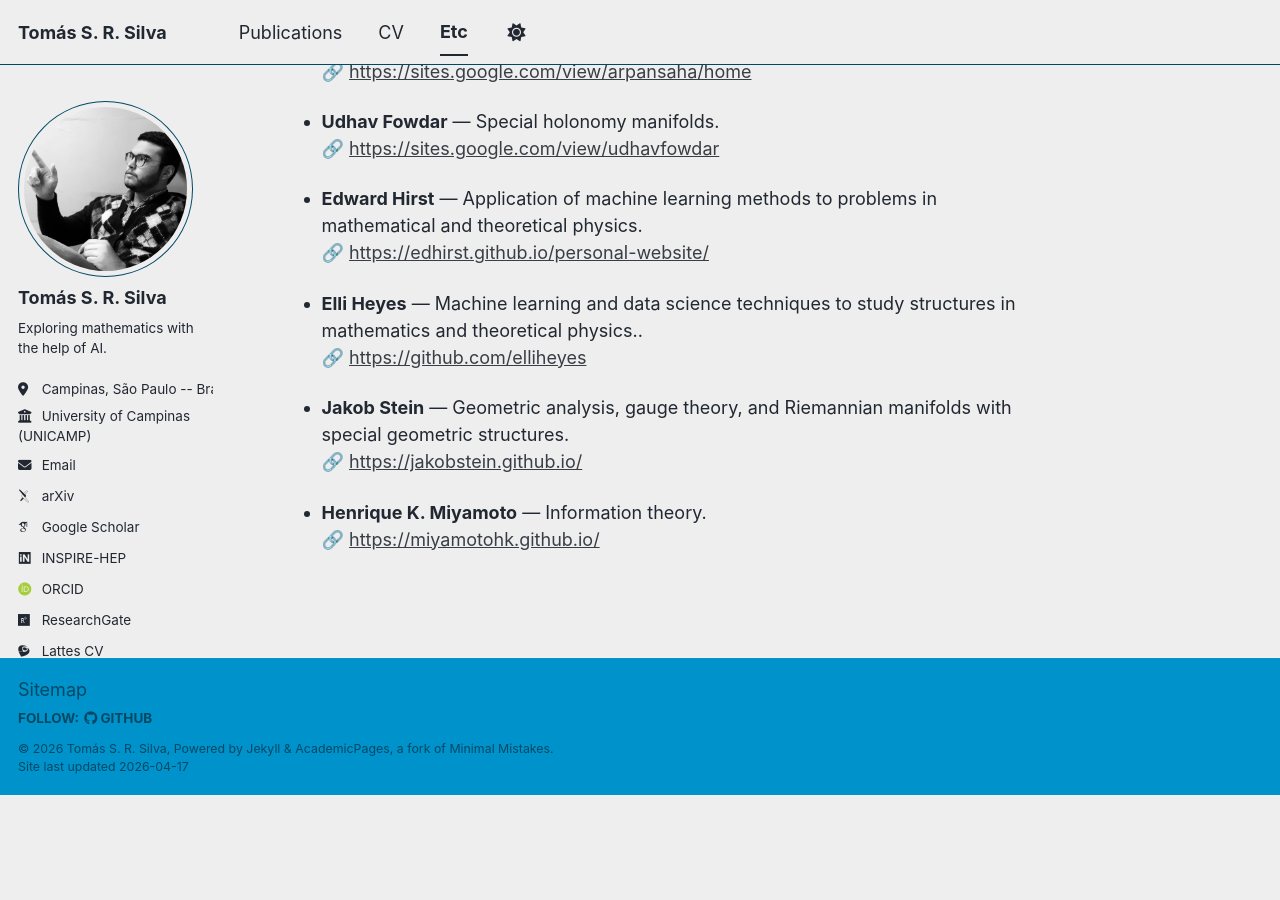
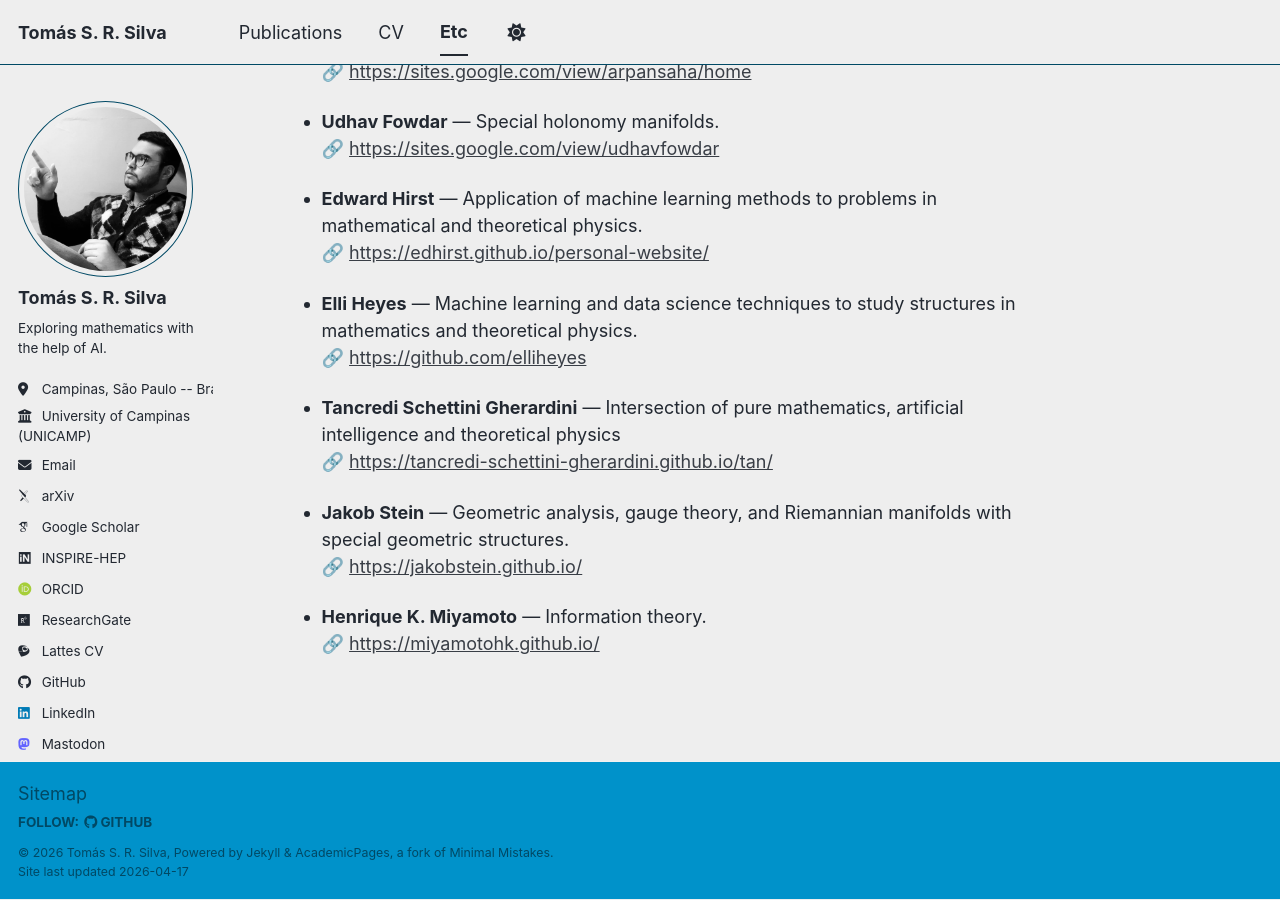
Before and after one commit to TomasSilva/TomasSilva.github.io, a Jekyll site: the page built from _pages/etc.md, in a window 1280 px wide and 900 px high, scrolled down 1518 px. Built offline with Jekyll 4.4.1, drawn with Linux system fonts in a browser that asks for light colours; some web fonts are replaced; a script bundle is joined from its source files by our own code; library files that are not in the unit come from our copies; before the commit the page ends 2313 px from its top, so only the background shows below that.

Commit message:
updating friends list

```diff
--- a/_pages/etc.md
+++ b/_pages/etc.md
@@ -39,8 +39,11 @@ I’m lucky to have brilliant friends building beautiful things — in mathemati
 - **Edward Hirst** — Application of machine learning methods to problems in mathematical and theoretical physics.
   🔗 [https://edhirst.github.io/personal-website/](https://edhirst.github.io/personal-website/)
 
-- **Elli Heyes** — Machine learning and data science techniques to study structures in mathematics and theoretical physics..
+- **Elli Heyes** — Machine learning and data science techniques to study structures in mathematics and theoretical physics.
   🔗 [https://github.com/elliheyes](https://github.com/elliheyes)
+
+- **Tancredi Schettini Gherardini** — Intersection of pure mathematics, artificial intelligence and theoretical physics
+  🔗 [https://tancredi-schettini-gherardini.github.io/tan/](https://tancredi-schettini-gherardini.github.io/tan/)
 
 - **Jakob Stein** — Geometric analysis, gauge theory, and Riemannian manifolds with special geometric structures.
   🔗 [https://jakobstein.github.io/](https://jakobstein.github.io/)
```
